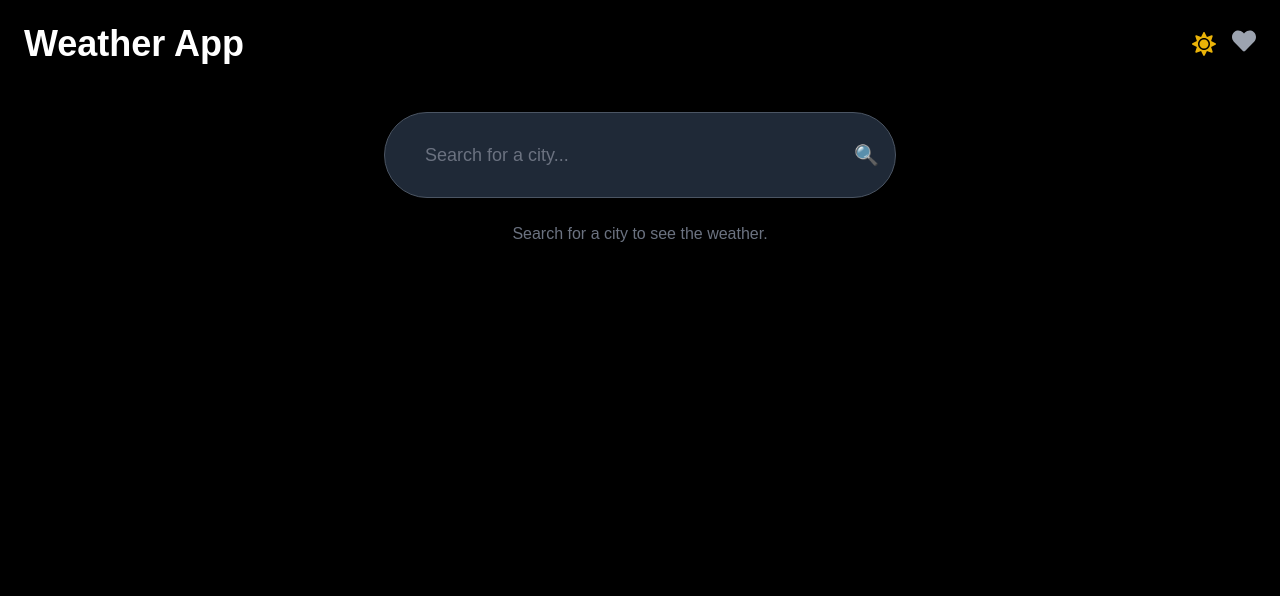
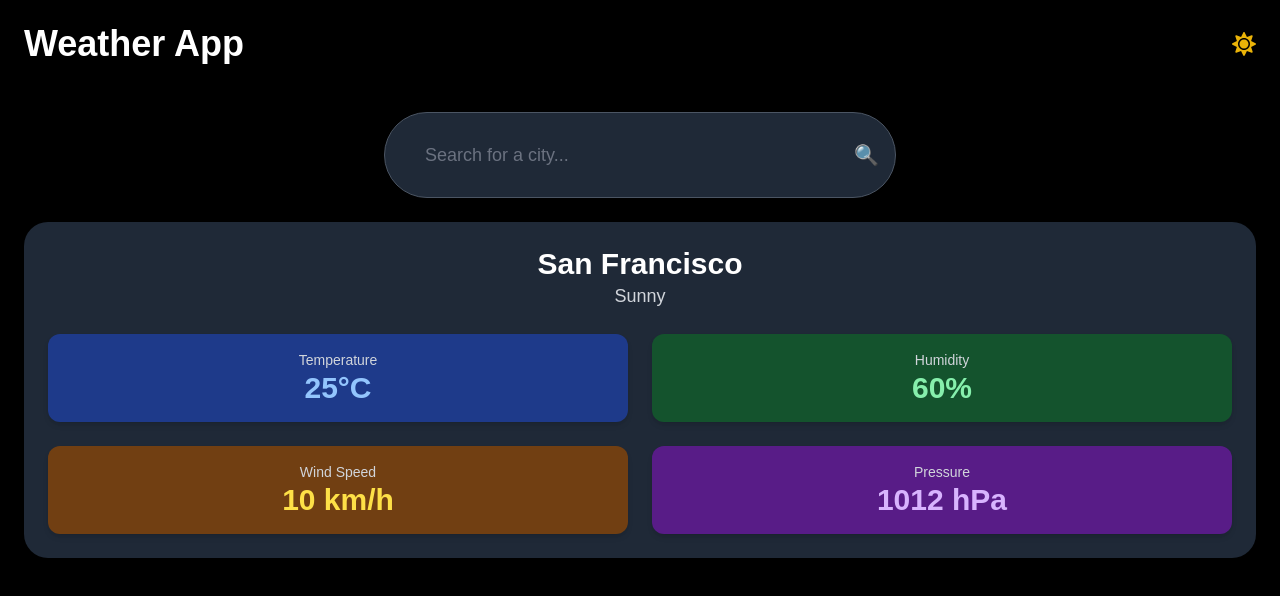
Before and after one commit to IdleSwordSaint/Weather-Widget, a Next.js app in the folder weather-frontend/: page / in a window 1280 px wide. Shown: the top 596 px of the page. Built offline with nearby package versions, Linux system fonts and the light colour scheme; a web font is replaced by a local one.

Commit message:
Update page.js

```diff
--- a/weather-frontend/src/app/page.js
+++ b/weather-frontend/src/app/page.js
@@ -1,16 +1,20 @@
 "use client";
 
 import { useState, useEffect } from "react";
-import { FaSun, FaMoon, FaHeart } from "react-icons/fa"; // Import FaHeart for the heart icon
-import Link from "next/link"; // Import Link for navigation
+import { FaSun, FaMoon } from "react-icons/fa";
 import SearchBar from "./components/SearchBar";   // Use relative path here
 import WeatherCard from "./components/WeatherCard"; // Use relative path here
 
 export default function Page() {
-  const [weather, setWeather] = useState(null);
-  const [city, setCity] = useState('');
+  const [weather, setWeather] = useState({
+    city: "San Francisco",
+    description: "Sunny",
+    temperature: 25,
+    humidity: 60,
+    windSpeed: 10,
+    pressure: 1012,
+  });
   const [darkMode, setDarkMode] = useState(true);
-  const [isFavorite, setIsFavorite] = useState(false); // Add state for tracking favorites
 
   useEffect(() => {
     if (darkMode) {
@@ -22,7 +26,7 @@ export default function Page() {
 
   const fetchWeather = async (city) => {
     try {
-      const res = await fetch(`http://127.0.0.1:8000/weather-app/weather?city=${city}`);
+      const res = await fetch(`http://127.0.0.1:8000/weather/${city}`);
       if (!res.ok) throw new Error("City not found");
       const data = await res.json();
       setWeather(data);
@@ -32,71 +36,28 @@ export default function Page() {
     }
   };
 
-  const saveFavorite = async () => {
-    try {
-      const res = await fetch('http://127.0.0.1:8000/weather-app/favorites', {
-        method: 'POST',
-        headers: {
-          'Content-Type': 'application/json'
-        },
-        body: JSON.stringify({ city })
-      });
-      const data = await res.json();
-      if (!res.ok) throw new Error(data.message);
-      alert(data.message);
-    } catch (error) {
-      console.error(error.message);
-    }
-  };
-
-  const toggleFavorite = () => {
-    setIsFavorite(!isFavorite); // Toggle favorite status
-    if (!isFavorite) {
-      saveFavorite();
-    }
-  };
-
   return (
     <>
       <header className="bg-black text-white py-6 flex justify-between items-center px-6 dark:bg-black">
         <h1 className="text-4xl font-bold font-pricedown">Weather App</h1>
-        <div className="flex items-center">
-          <button
-            onClick={() => setDarkMode(!darkMode)}
-            className="text-2xl mr-4"
-          >
-            {darkMode ? <FaSun className="text-yellow-500" /> : <FaMoon className="text-gray-500" />}
-          </button>
-          {/* Link to the Favorites page */}
-          <Link href="/favorites">
-            <button className="text-2xl">
-              <FaHeart
-                className={`transition-colors duration-300 ${isFavorite ? 'text-red-500' : 'text-gray-400'}`}
-              />
-            </button>
-          </Link>
-        </div>
+        <button
+          onClick={() => setDarkMode(!darkMode)}
+          className="text-2xl"
+        >
+          {darkMode ? <FaSun className="text-yellow-500" /> : <FaMoon className="text-gray-500" />}
+        </button>
       </header>
       <main className="container mx-auto p-6 bg-gray-100 text-black min-h-screen dark:bg-black dark:text-white">
         <SearchBar onSearch={fetchWeather} />
         {weather ? (
-          <div className="mt-4">
-            <h2 className="text-2xl font-bold">{city}</h2>
-            <p>Temperature: {weather.temp_c} °C</p>
-            <p>Wind: {weather.wind_kph} kph</p>
-            <p>Pressure: {weather.pressure_mb} mb</p>
-            <p>Humidity: {weather.humidity} %</p>
-            <button onClick={toggleFavorite} className="text-red-500">
-              ❤️ Save to Favorites
-            </button>
-          </div>
+          <WeatherCard weather={weather} />
         ) : (
           <p className="text-center text-gray-400 mt-6 dark:text-gray-500">
             Search for a city to see the weather.
           </p>
         )}
       </main>
-      <footer className="g-black text-black py-4 text-center dark:bg-black-100 dark:text-black">
+      <footer className="g-black text-white py-4 text-center dark:bg-black-100 dark:text-black">
         © 2025 Weather App
       </footer>
     </>
```
